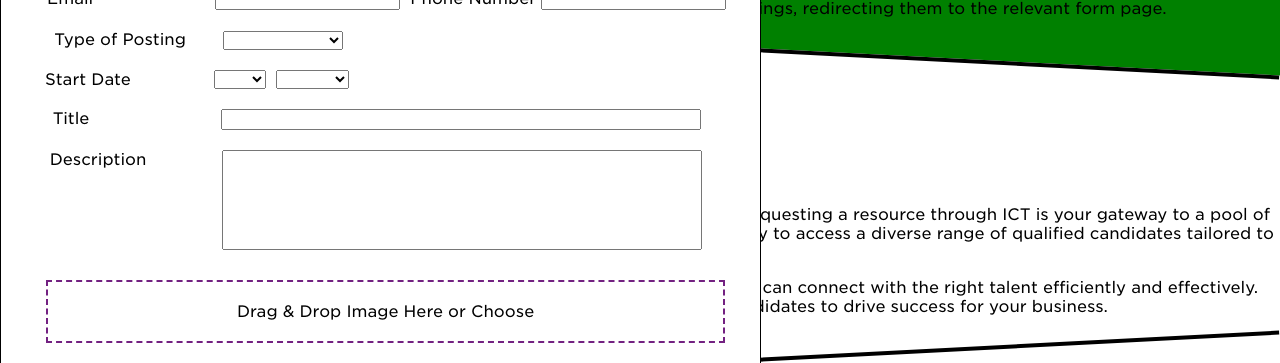
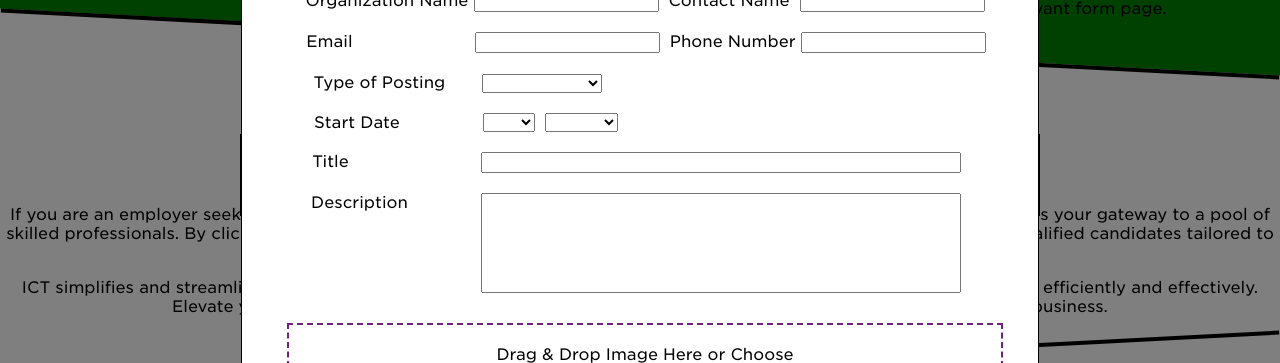
Before and after one commit to COSA280CapstoneProject/website, a Vue app: page / in a window 1280 px wide. Both pictures are taken after a click on the button "Create Posting". Shown: the part 225-588 px from the top of the page. Built offline with nearby package versions, Linux system fonts and the light colour scheme.

Commit message:
Blur background, click off popup when hit background, centered

```diff
--- a/src/components/PostingPopup.vue
+++ b/src/components/PostingPopup.vue
@@ -1,4 +1,8 @@
 <template>
+  <div class="background" @click="goBack">
+    <div v-if="isPopupActive" class="overlay"></div>
+    <div v-bind:class="{ 'Postings': isPopupActive }">
+      <div class="Postings" @click.stop>
   <div class="Postings">
     <Toast v-model="toast" position="top-right" />
     <h1>Create Posting</h1>
@@ -86,18 +90,34 @@
       </div>
     </div>
   </div>
+  </div>
+</div>
+</div>
 </template>
 
 <script>
-import { ref, watch } from 'vue';
+import { ref } from 'vue';
 import { useToast } from 'primevue/usetoast';
 import axios from 'axios';
 import Toast from 'primevue/toast';
 
 export default {
+    data() {
+    return {
+      isPopupActive: false,
+    };
+  },
+  methods: {
+    openPopup() {
+      this.isPopupActive = true;
+    },
+    closePopup() {
+      this.isPopupActive = false;
+    },
+  },
   components: {
-    Toast
-  },
+      Toast
+    },
   setup(props, { emit }) {
     const toast = useToast();
     const fileName = ref([]);
@@ -123,22 +143,6 @@ export default {
       emit('close');
     };
 
-    // Watcher for phoneNum
-    watch(phoneNum, (value) => {
-      value = value.replace(/\D/g, "");
-      value = value.slice(0, 10); // limit to max 10 digits
-      let formatted = "";
-      if (value.length >= 3) {
-        let areaCode = value.slice(0, 3);
-        let prefix = value.slice(3, 6);
-        let lineNum = value.slice(6, 10);
-        formatted = `(${areaCode}) ${prefix}-${lineNum}`;
-      } else {
-        formatted = value;
-      }
-      phoneNum.value = formatted;
-    });
-
     const onDragOver = (e) => {
       e.preventDefault();
     };
@@ -156,6 +160,7 @@ export default {
       }
     };
 
+    // Clear the form when the user submits the form
     const clearForm = () => {
       orgName.value = '';
       contactName.value = '';
@@ -204,6 +209,8 @@ export default {
       });
       toast.add({ severity: 'success', summary: 'File Added', detail: 'Your file has been added successfully.', life: 3000 });
     };
+
+    console.log('orgName:', orgName.value); // Log the value of orgName to the console
 
     const submitForm = () => {
       if (!orgName.value || !contactName.value || !phoneNum.value || !startDate.value || !postTitle.value || !postDesc.value || !programType.value || !email.value || !season.value) {
@@ -316,21 +323,35 @@ export default {
       dateAdded,
       toast
     };
+
+    }
   }
-};
+
+
 </script>
 
+<style scoped>
+.overlay {
+  position: fixed;
+  top: 0;
+  right: 0;
+  bottom: 0;
+  left: 0;
+  background: rgba(0, 0, 0, 0.5);
+  z-index: 10000;
+}
 
-<style scoped>
 .Postings {
   z-index: 10001;
   border: 1px solid black;
   position: fixed;
-  justify-content: center;
-  align-items: center;
   background-color: rgb(255, 255, 255);
   padding: 40px;
-
+  top: 50%;
+  left: 50%;
+  transform: translate(-50%, -50%);
+  width: 100%; /* Set the width of the form */
+  max-width: 800px; /* Set the maximum width of the form */
 }
 .org-contact-container, .contact-info-container {
   display: flex;
@@ -367,7 +388,7 @@ export default {
   display: flex;
   flex-direction: row;
   align-items: center;
-  transform: translateX(-6px);
+  transform: translateX(22px);
 }
 
 .start-date-container {
@@ -394,11 +415,11 @@ export default {
   width: 480px;
 }
 .Description {
-  transform: translateX(-40px);
+  transform: translateX(-38px);
   padding-bottom: 20px;
 }
 .Description input {
-  transform: translateX(70px);
+  transform: translateX(68px);
   width: 480px;
   padding-bottom: 80px;
 }
@@ -471,4 +492,13 @@ gap: 10px;
   color: white;
   background-color: red;
 }
+.background {
+  position: fixed;
+  top: 0;
+  left: 0;
+  width: 100vw;
+  height: 100vh;
+  background-color: rgba(0, 0, 0, 0.5);
+  z-index: 1;
+}
 </style>
```
